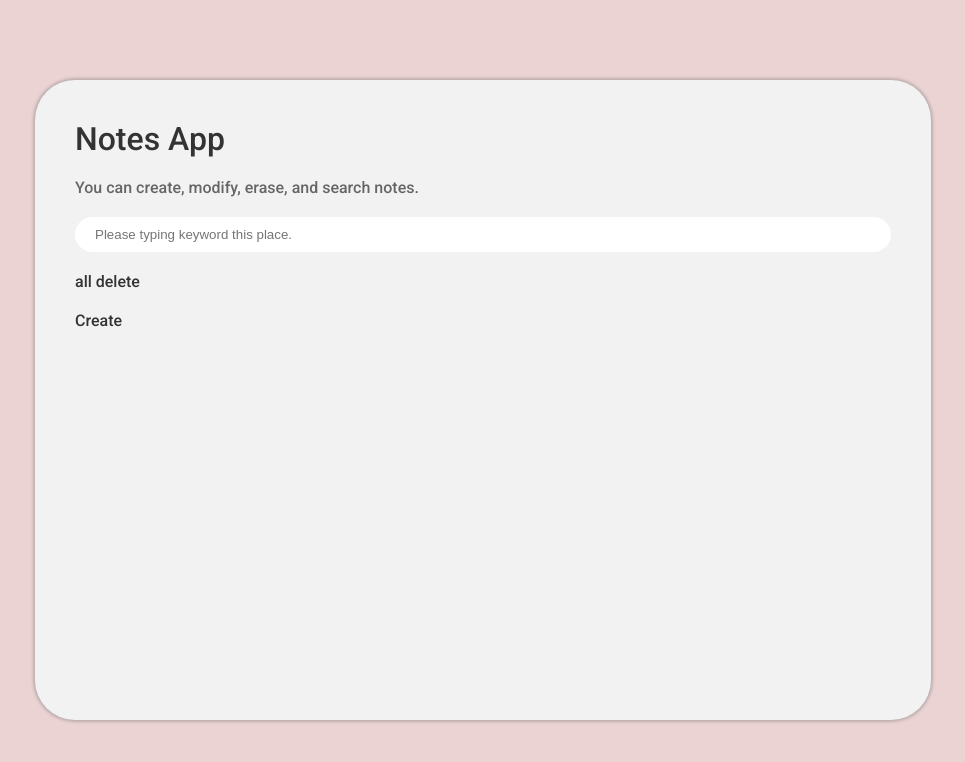
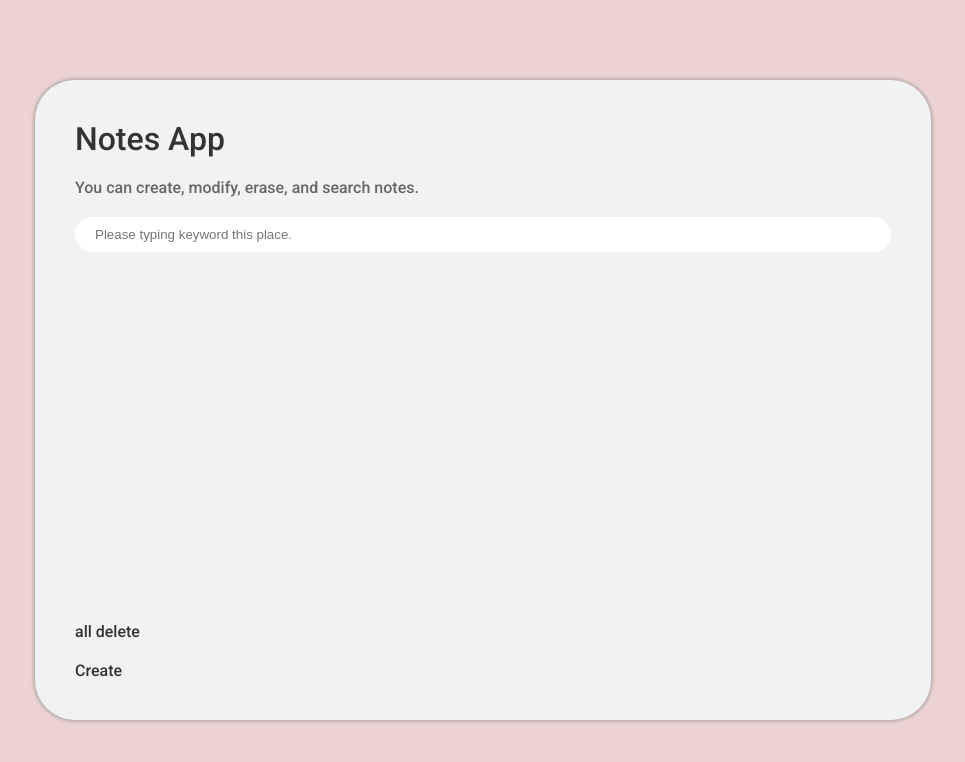
Before and after one commit to Greatisland/note-app, a React (Vite) app: page / in a window 1280 px wide. Shown: the top 762 px of the page, without its empty margins (157-1122 px from the left). Built offline with nearby package versions, Linux system fonts and the light colour scheme.

Commit message:
검색 구현

```diff
--- a/src/App.tsx
+++ b/src/App.tsx
@@ -3,7 +3,6 @@ import Main from './components/Main'
 import Modify from './components/Modify'
 import { createGlobalStyle } from "styled-components"
 import styled from 'styled-components'
-import { render } from 'react-dom'
 
 const GlobalStyle = createGlobalStyle`
   * {margin: 0; padding: 0; color: #333;}
@@ -48,7 +47,7 @@ function App() {
     <NoteBG>
       <GlobalStyle />
       <NoteContainer>
-        <h1 onClick={isRender}>Notes App</h1>
+        <h1>Notes App</h1>
         <p>You can create, modify, erase, and search notes.</p>
         {renderComp&&<Main isRender={isRender}></Main>}
         {renderComp||<Modify isRender={isRender}></Modify>}
--- a/src/components/Main.tsx
+++ b/src/components/Main.tsx
@@ -1,4 +1,4 @@
-import React, { useEffect,useState } from "react"
+import React, { useEffect, useState } from "react"
 import styled from "styled-components"
 import { selectNote } from "./store"
 import { useDispatch } from "react-redux"
@@ -14,8 +14,27 @@ const SearchBar = styled.input`
   }
 `
 
-const NoteListContainer = styled.ul`
-
+const NoteListContainer = styled.div`
+  display: flex;
+  height: 100%;
+  flex-direction: column;
+  gap: 20px;
+  overflow-y: scroll;
+  ul {
+    cursor: pointer;
+    li {
+      display: flex;
+      justify-content: space-between;
+      span {
+        font-size: 15px;
+      }
+      strong {
+        font-size: 13px;
+        font-weight: 400;
+        color: #494646;
+      }
+    }
+  }
 `
 
 const NormalButton = styled.div`
@@ -31,6 +50,7 @@ interface IsRender {
 
   const [noteDatas, setNoteDatas] = useState([])
   const [keyword, setKeyword] = useState('')
+  const [search, setSearch] = useState('')
 
   const renderNotes = () => {
     const data = localStorage.getItem('memoKey')
@@ -58,30 +78,31 @@ interface IsRender {
 
   const searchKeyword = (e: React.FormEvent) => {
     e.preventDefault()
+    setSearch(keyword)
+    renderNotes()
   }
 
   useEffect(()=>{
     renderNotes()
   }, [])
 
+  console.log(noteDatas)
 
    return (
      <>
       <form onSubmit={searchKeyword}>
         <SearchBar type="search" onChange={(e) => setKeyword(e.target.value)} placeholder="Please typing keyword this place."></SearchBar>
       </form>
-      {
-        noteDatas?.map((data, i) => (
-          <NoteListContainer key={i} onClick={selectNotes}>
-            <li id={i}>{`${data.title} / ${data.contents} / ${data.date}`}</li>
-          </NoteListContainer>
-        ))
-      }
+      <NoteListContainer>
+        {noteDatas?.map((data, i) => (
+          <ul key={i} onClick={selectNotes}>
+            {data.title.includes(search)?<li id={i}><span>{data.title}</span><strong>{data.date}</strong></li>:null}
+          </ul>
+        ))}
+      </NoteListContainer>
       <div onClick={allDelete}>all delete</div>
       <NormalButton onClick={createNotes}>Create</NormalButton>
     </>
   )
-
 }
-
 export default Main
--- a/src/components/Modify.tsx
+++ b/src/components/Modify.tsx
@@ -1,4 +1,3 @@
-import React, { useEffect } from "react"
 import { useState } from 'react'
 import styled from "styled-components"
 import { useSelector } from "react-redux"
```
